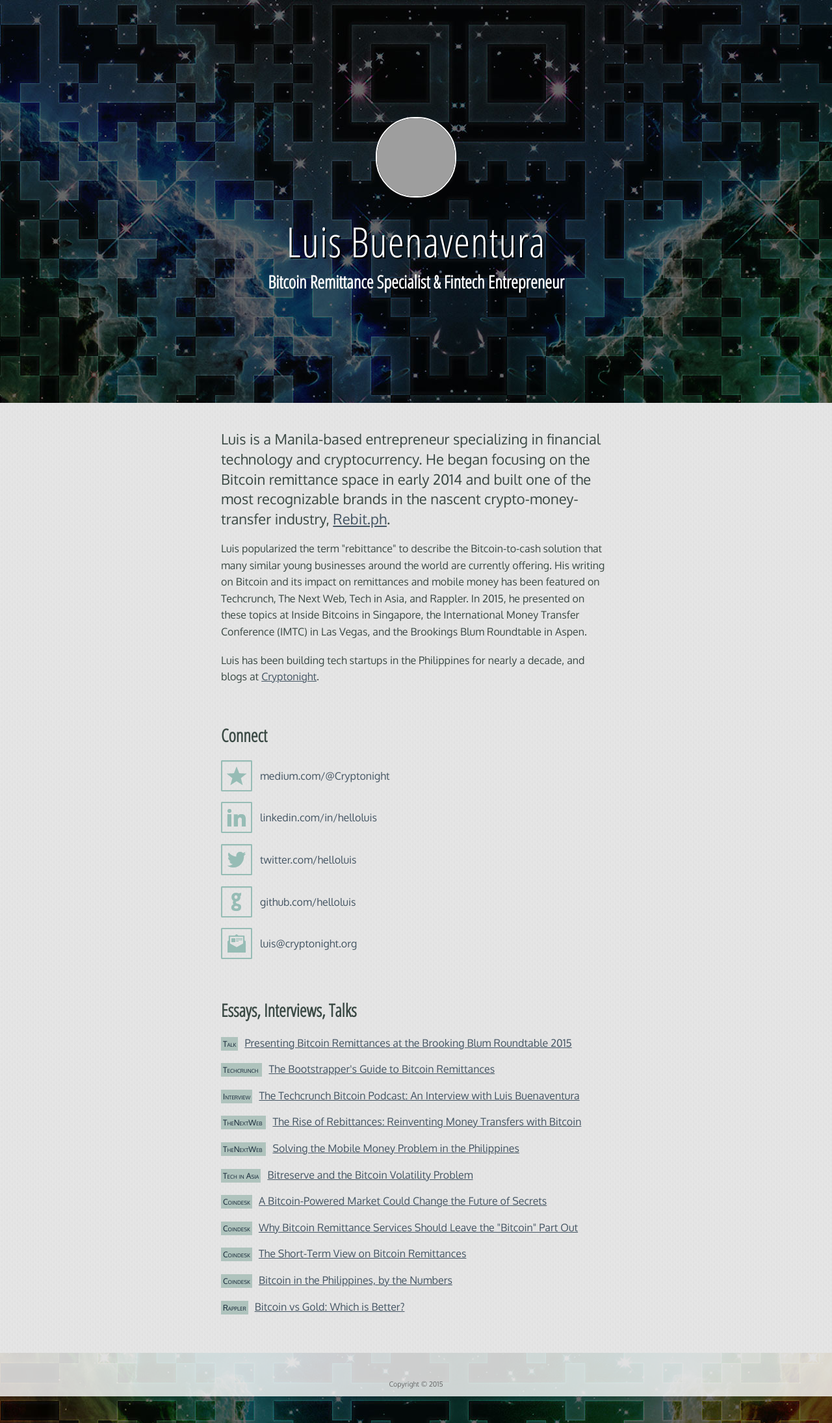
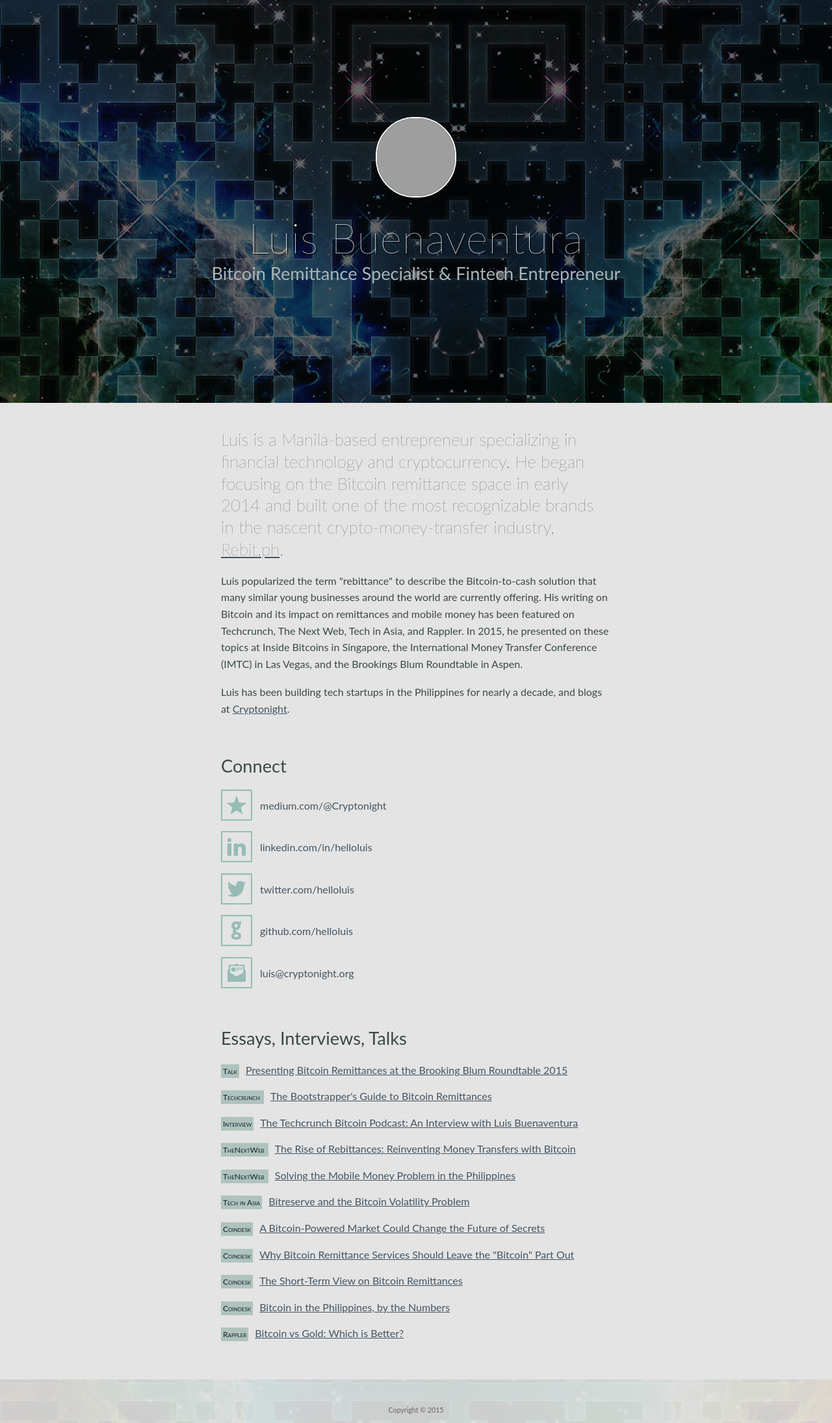
Before and after one commit to helloluis/helloluis.github.com, a Jekyll site: the page index.html, which Jekyll copies as it is, in a window 1280 px wide. Shown: the whole page at 65% size. Built offline with Jekyll 4.4.1, drawn with Linux system fonts in a browser that asks for light colours; grey boxes are pictures that could not be loaded.

Commit message:
changed all fonts to Lato

```diff
--- a/_layouts/default.html
+++ b/_layouts/default.html
@@ -1,7 +1,8 @@
 <!DOCTYPE html>
 <html lang="en">
   <head>
-    <link href='http://fonts.googleapis.com/css?family=Oxygen|Open+Sans+Condensed:300' rel='stylesheet' type='text/css'>
+    <link href='http://fonts.googleapis.com/css?family=Lato:100,300,400,700' rel='stylesheet' type='text/css'>
+    <!-- <link href='http://fonts.googleapis.com/css?family=Oxygen|Open+Sans+Condensed:300' rel='stylesheet' type='text/css'> -->
     <link rel='stylesheet' href='/assets/css/main.css' type='text/css'>
     <title>{{ page.title }}</title>
   </head>
--- a/assets/css/main.css
+++ b/assets/css/main.css
@@ -16,7 +16,8 @@
   background: #101312 url(/assets/images/masthead6.jpg);
   background-attachment:fixed;
   font-size: 16px;
-  font-family: 'Oxygen', sans-serif;
+  font-weight: 400;
+  font-family: 'Lato', sans-serif;
   text-align: center;
   color: #3a4944;
 }
@@ -27,11 +28,13 @@
 
 h1 {
   font-size:300%;
-  font-family: 'Open Sans Condensed', sans-serif;
+  font-family: 'Lato', sans-serif;
+  font-weight: 100;
 }
 h2 {
   font-size:170%;
-  font-family: 'Open Sans Condensed', sans-serif;
+  font-family: 'Lato', sans-serif;
+  font-weight: 400;
 }
 h3 {
   font-size:135%;
@@ -72,14 +75,17 @@
   height:400px;
 }
 
-header h1, header h2 {
+header h1 {
   color:#fff;
+}
+
+header h2 {
+  color: #a8b5b8;
 }
 
 header h1 {
   font-size:400%;
   margin-top:20px;
-  font-weight:normal;
   text-shadow: 2px 2px 0px #000;
   letter-spacing: 1px;
 }
@@ -135,6 +141,7 @@
 .intro p {
   width:50%;
   max-width:600px;
+  min-width:360px;
   margin:0px auto 18px auto;
   font-size:16px;
   line-height:1.6;
@@ -142,14 +149,17 @@
 }
 
 .intro p.lead {
-  font-size:22px;
-  line-height:1.4;
+  font-size:26px;
+  font-weight:100;
+  line-height:1.3;
+  color: #2a3934;
 }
 
 section ul {
   list-style-type:none;
   width:50%;
   max-width:600px;
+  min-width:360px;
   margin:0px auto 18px auto;
   text-align:left;
 }
```
Also changed, not shown: 1 other file.
